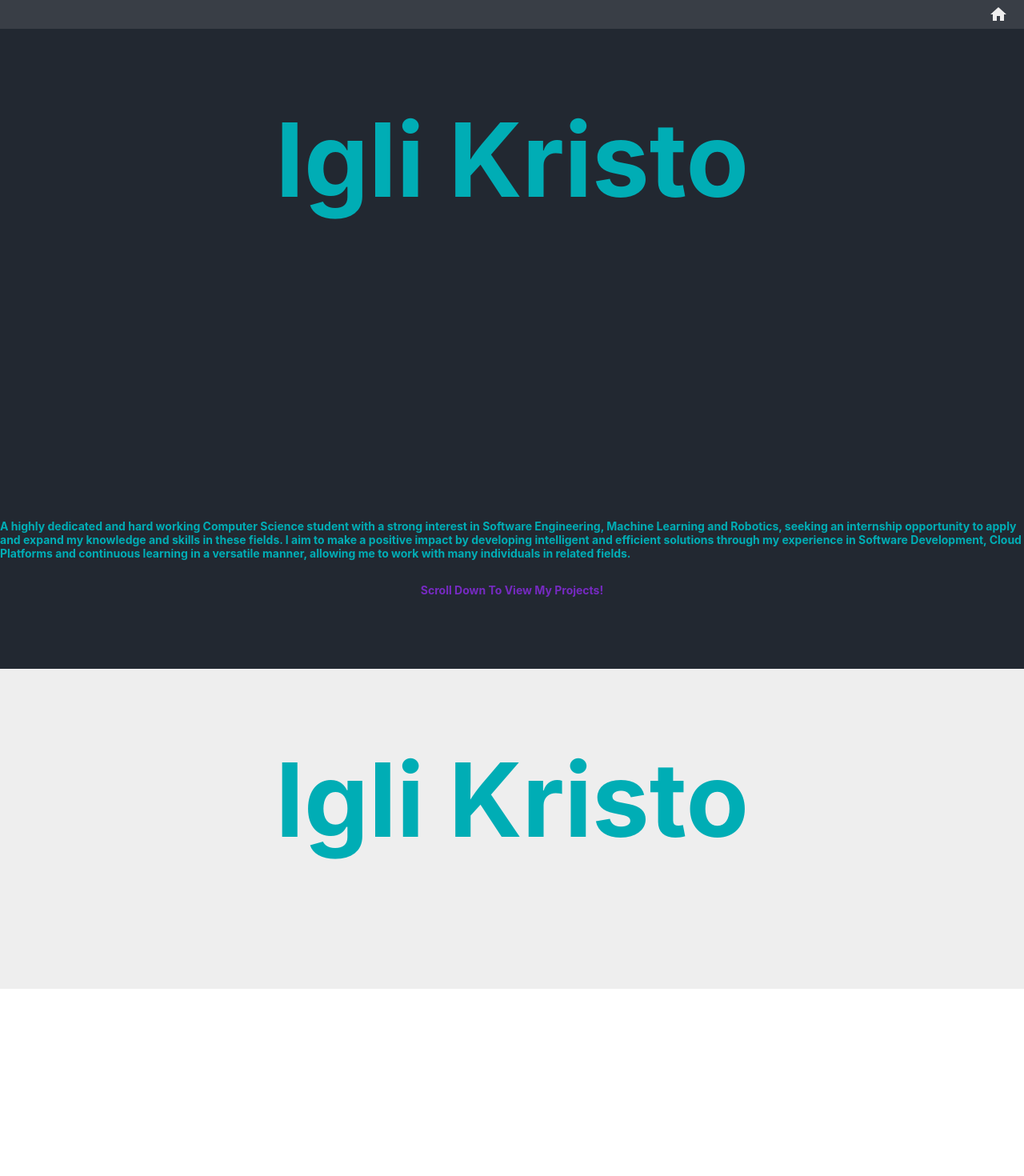
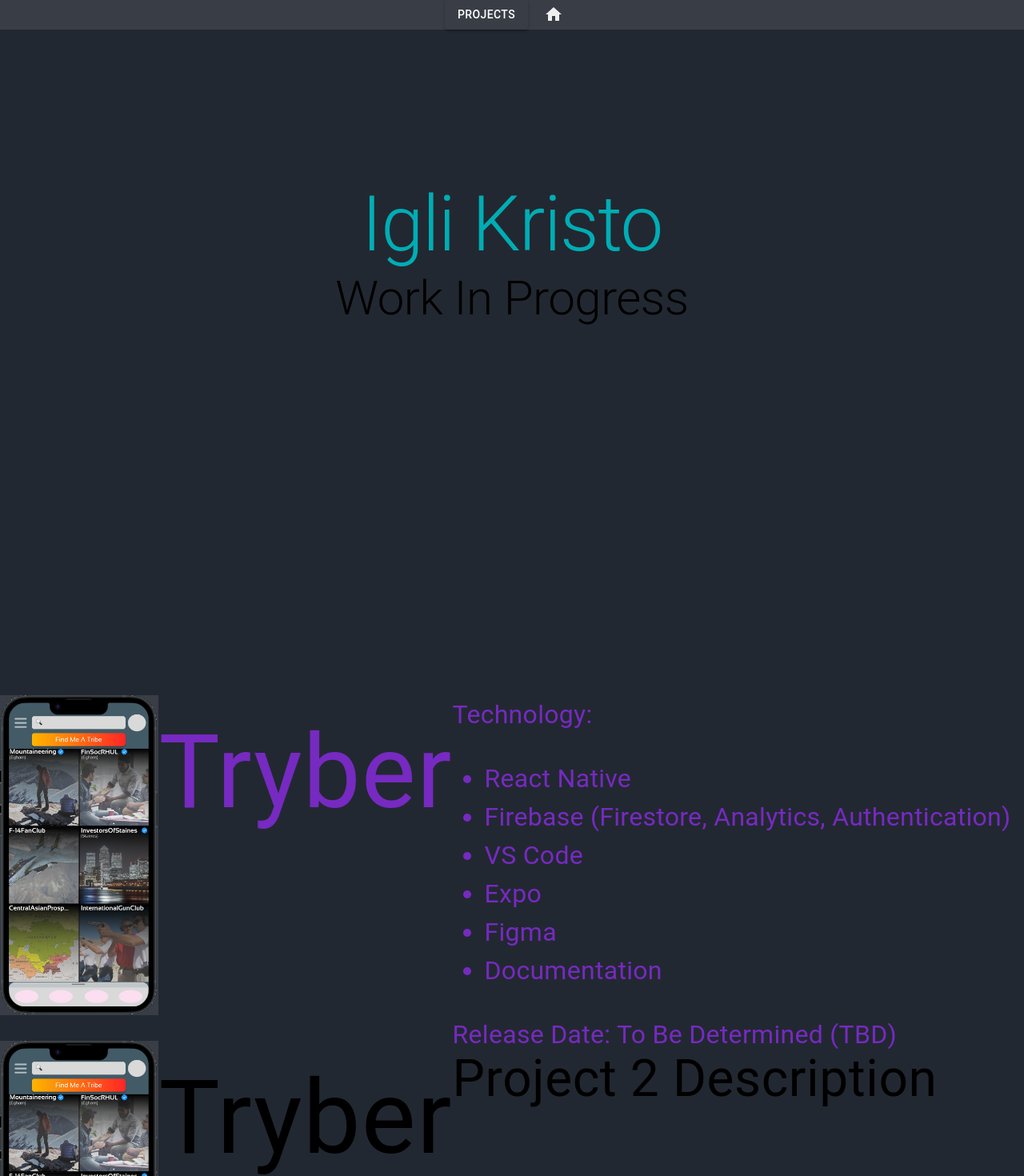
Before and after one commit to Igluminati/Igluminati.github.io, a React (Create React App) app: page / in a window 1280 px wide. Shown: the top 1470 px of the page at 80% size. Before the commit the page ends 1236 px from the top, so only its background shows below. Built offline with nearby package versions, Linux system fonts and the light colour scheme.

Commit message:
Project sections with images, titles, and descriptions wrapped in Slide components.

```diff
--- a/package.json
+++ b/package.json
@@ -4,10 +4,15 @@
   "private": true,
   "homepage": "https://igluminati.github.io",
   "dependencies": {
+    "@emotion/react": "^11.11.1",
+    "@emotion/styled": "^11.11.0",
+    "@mui/icons-material": "^5.13.7",
+    "@mui/material": "^5.13.7",
     "@testing-library/jest-dom": "^5.16.5",
     "@testing-library/react": "^13.4.0",
     "@testing-library/user-event": "^13.5.0",
     "react": "^18.2.0",
+    "react-awesome-reveal": "^4.2.5",
     "react-dom": "^18.2.0",
     "react-scripts": "5.0.1",
     "web-vitals": "^2.1.4"
--- a/src/App.js
+++ b/src/App.js
@@ -4,17 +4,23 @@ import Box from "@mui/material/Box";
 import Button from "@mui/material/Button";
 import { createTheme, ThemeProvider } from "@mui/material/styles";
 import Container from "@mui/material/Container";
-import Text from "./components/Text";
+import Typography from "@mui/material/Typography";
 import HomeIcon from "@mui/icons-material/Home";
 import { Slide } from "react-awesome-reveal";
+import TryberImage from "./images/Tryber.jpg";
+import Card from "@mui/material/Card";
+import CardActions from "@mui/material/CardActions";
+import CardContent from "@mui/material/CardContent";
+import CardMedia from "@mui/material/CardMedia";
 
-const DarkThemeTeal = createTheme({
+const darkThemeTeal = createTheme({
   palette: {
     primary: {
       main: "#393E46",
     },
     secondary: {
       main: "#00ADB5",
+      mainGradient: "linear-gradient(to right, tomato, cyan)",
     },
     background: {
       main: "#222831",
@@ -26,80 +32,113 @@ const DarkThemeTeal = createTheme({
 });
 
 export default function App() {
+  const scrollToProjects = () => {
+    const element = document.getElementById("scrollTarget");
+    element.scrollIntoView({ behavior: "smooth" });
+  };
   return (
-    <ThemeProvider theme={DarkThemeTeal}>
+    <ThemeProvider theme={darkThemeTeal}>
       <AppBar position="static">
-        <Box sx={{ display: "flex", justifyContent: "flex-end" }}>
+        <Box sx={{ display: "flex", justifyContent: "center" }}>
+          <Button variant="contained" onClick={scrollToProjects}>
+            Projects
+          </Button>
           <Button href="/" color="text" variant="text">
             <HomeIcon />
           </Button>
         </Box>
       </AppBar>
+      <Box sx={{ flexDirection: "column", bgcolor: "background.main" }}>
         <Box
           sx={{
             display: "flex",
+            flexDirection: "column",
             justifyContent: "center",
-          height: "100vh",
-          bgcolor: "background.main",
+            alignItems: "center",
+            minHeight: "70vh",
           }}
         >
-        <Text
-          text="Igli Kristo"
-          color="#00ADB5"
-          fontSize="128px"
-          fontFamily
-          fontStyle
-          fontWeight
-          xPos
-          yPos
-        />
-        <Text
-          text="A highly dedicated and hard working Computer Science student with a strong
-           interest in Software Engineering, Machine Learning and Robotics, seeking an internship
-          opportunity to apply and expand my knowledge and skills in these fields. I aim to make a
-          positive impact by developing intelligent and efficient solutions through my experience in
-          Software Development, Cloud Platforms and continuous learning in a versatile manner, allowing
-          me to work with many individuals in related fields."
-          color="#00ADB5"
-          fontSize="14px"
-          fontFamily
-          fontStyle
-          fontWeight
-          xPos
-          yPos="80vh"
-        />
-        <Text
-          text="Scroll Down To View My Projects!"
-          color="#762ac1"
-          fontSize="14px"
-          fontFamily
-          fontStyle
-          fontWeight
-          xPos
-          yPos="90vh"
-        />
+          <Typography variant="h1" color="secondary.main">
+            Igli Kristo
+          </Typography>
+          <Typography variant="h2" color="secondary.mainGradient">
+            Work In Progress
+          </Typography>
         </Box>
-      <Slide>
+
+        <Slide triggerOnce>
+          <Box
+            id="scrollTarget"
+            sx={{
+              color: "#762ac1",
+              display: "flex",
+              height: "50vh",
+              justifyContent: "left",
+              marginTop: "17rem",
+            }}
+          >
+            <img src={TryberImage} alt="Project 1" />
+
+            <Typography variant="body1" fontSize="128px">
+              Tryber
+            </Typography>
+            <Typography variant="body1" fontSize="32px">
+              Technology:
+              <ul>
+                <li>React Native</li>
+                <li>Firebase (Firestore, Analytics, Authentication)</li>
+                <li>VS Code</li>
+                <li>Expo</li>
+                <li>Figma</li>
+                <li>Documentation</li>
+              </ul>
+              Release Date: To Be Determined (TBD)
+            </Typography>
+          </Box>
+        </Slide>
+        <Slide triggerOnce>
           <Box
             sx={{
               display: "flex",
-            justifyContent: "center",
               height: "50vh",
-            bgcolor: "text.main",
+              justifyContent: "left",
+              marginTop: "2rem",
             }}
           >
-          <Text
-            text="Igli Kristo"
-            color="#00ADB5"
-            fontSize="128px"
-            fontFamily
-            fontStyle
-            fontWeight
-            xPos
-            yPos
-          />
+            <img src={TryberImage} alt="Project 2" />
+            <Typography variant="body1" fontSize="128px">
+              Tryber
+            </Typography>
+            <Typography variant="body1" fontSize="64px">
+              Project 2 Description
+            </Typography>
           </Box>
         </Slide>
+        <Slide triggerOnce>
+          <Card
+            sx={{ maxWidth: 2000, justifyContent: "right", marginTop: "2rem" }}
+          >
+            <CardMedia
+              sx={{ height: 140 }}
+              image={TryberImage}
+              title="Green Iguana"
+            />
+            <CardContent>
+              <Typography gutterBottom variant="h5" component="div">
+                Lizard
+              </Typography>
+              <Typography variant="body2" color="text.secondary">
+                Lizards are a widespread group of squamate reptiles, with over
+                6,000 species, ranging across all continents except Antarctica.
+              </Typography>
+            </CardContent>
+            <CardActions>
+              <Button size="small">Share</Button>
+              <Button size="small">Learn More</Button>
+            </CardActions>
+          </Card>
+        </Slide>
+      </Box>
     </ThemeProvider>
   );
 }
--- a/src/components/Text.js
+++ /dev/null
@@ -1,42 +0,0 @@
-import React from "react";
-
-/**
- * A custom text component with customizable properties.
- *
- * @param {object} props - The component props.
- * @param {string} props.text - The text content.
- * @param {string} props.color - The text color.
- * @param {number} props.fontSize - The font size of the text.
- * @param {string} props.fontFamily - The font family of the text.
- * @param {string} props.fontStyle - The font style of the text.
- * @param {string} props.fontWeight - The font weight of the text.
- * @param {number} props.xPos - The x-position of the text.
- * @param {number} props.yPos - The y-position of the text.
- *
- * @returns {JSX.Element} The Text component.
- */
-const Text = ({
-  text,
-  color,
-  fontSize,
-  fontFamily,
-  fontStyle,
-  fontWeight,
-  xPos,
-  yPos,
-}) => {
-  const style = {
-    position: "absolute",
-    color: color,
-    fontSize: fontSize,
-    fontFamily: fontFamily,
-    fontStyle: fontStyle,
-    fontWeight: fontWeight,
-    left: xPos,
-    top: yPos,
-  };
-
-  return <h1 style={style}>{text}</h1>;
-};
-
-export default Text;
```
Also changed, not shown: .codesandbox/tasks.json (added), src/images/Tryber.jpg (added), 1 other file (tests, documents, lock files or other folders). Lines whose indentation alone changed are shown as unchanged.
